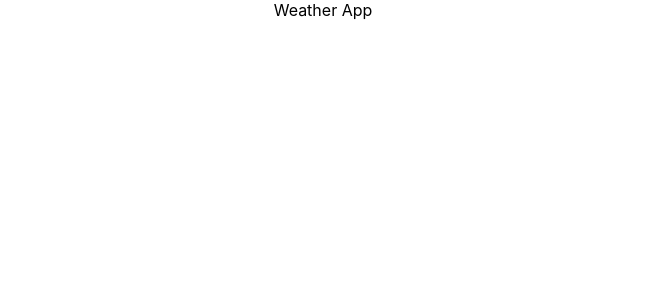
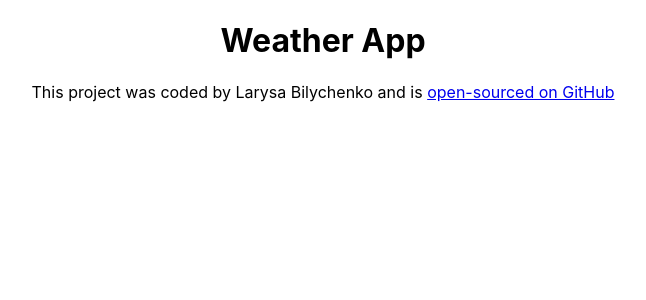
Before and after one commit to LarysaBilychenko/Final-React-Weather-App, a React (Create React App) app: page / in a window 1280 px wide. Shown: the top 300 px of the page, without its empty margins (317-963 px from the left). Built offline with nearby package versions, Linux system fonts and the light colour scheme.

Commit message:
added footer with link on GitHub

```diff
--- a/src/App.js
+++ b/src/App.js
@@ -2,5 +2,15 @@
 import "./App.css";
 
 export default function App() {
-  return <div className="App">Weather App</div>;
+  return (
+    <div className="App">
+      <h1>Weather App</h1>
+      <footer>
+        This project was coded by Larysa Bilychenko and is{" "}
+        <a href="https://github.com/LarysaBilychenko/Final-React-Weather-App">
+          open-sourced on GitHub
+        </a>
+      </footer>
+    </div>
+  );
 }
```
